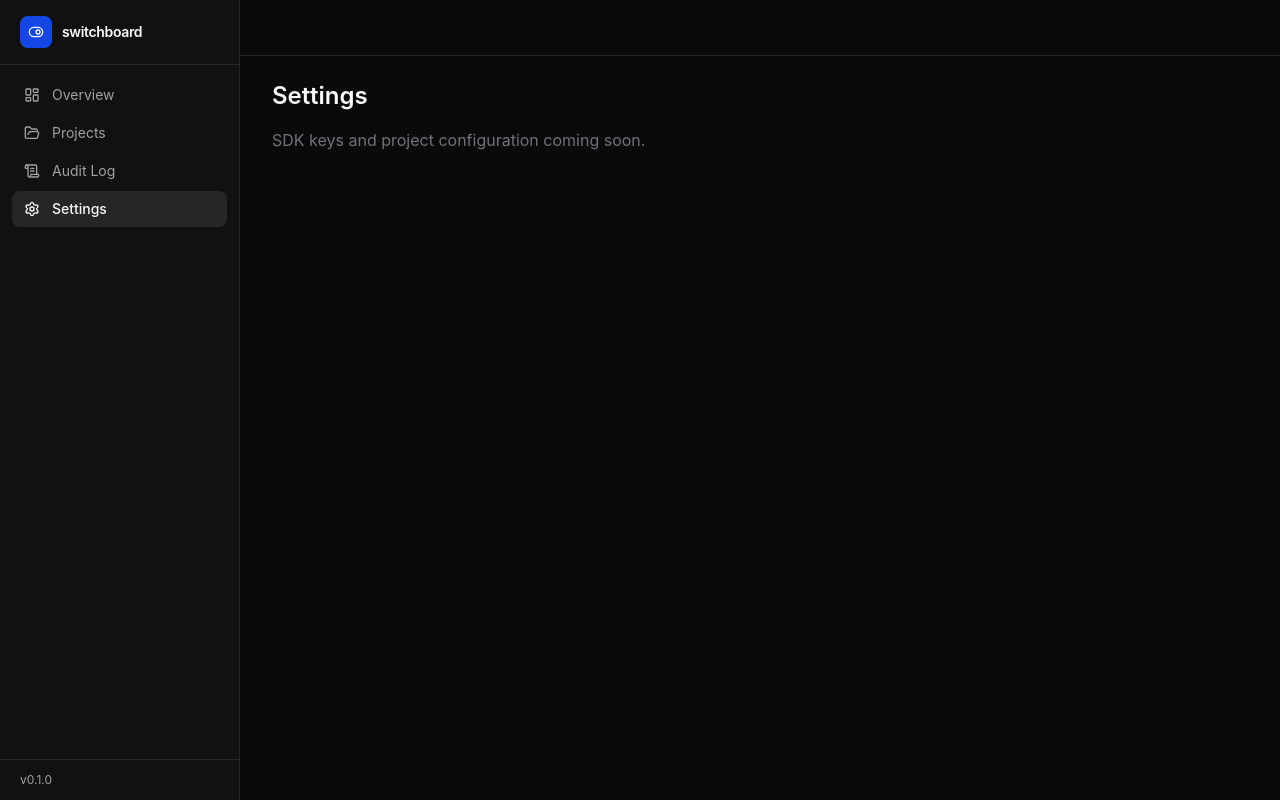
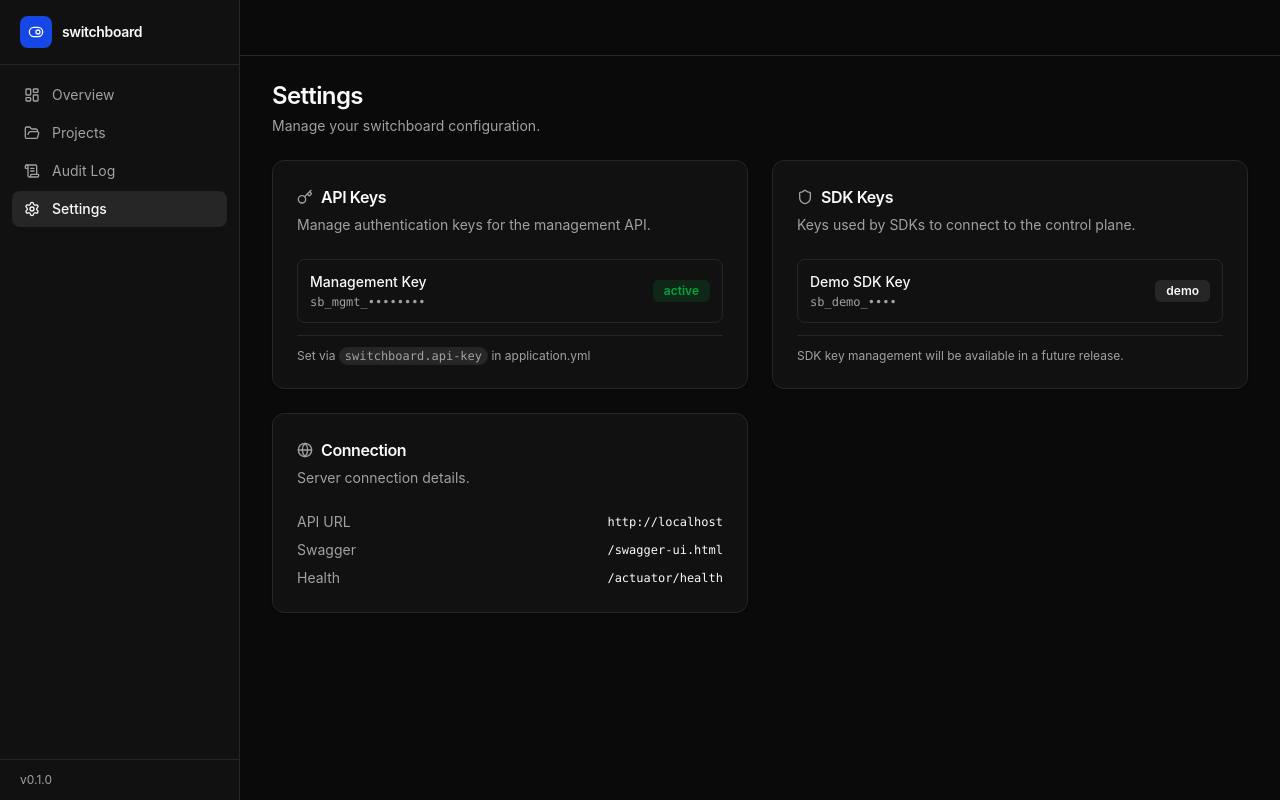
Before and after one commit to aidantrabs/switchboard, a React (Vite) app in the folder switchboard-dashboard/: page /settings in a window 1280 px wide. Built offline with nearby package versions, Linux system fonts and the light colour scheme; no server answers.

Commit message:
feat: rebuild audit log and settings pages with shadcn components

```diff
--- a/switchboard-dashboard/src/routes/audit.tsx
+++ b/switchboard-dashboard/src/routes/audit.tsx
@@ -1,13 +1,122 @@
 import { createRoute } from "@tanstack/react-router";
+import { useQuery } from "@tanstack/react-query";
+import { useState } from "react";
 import { rootRoute } from "./__root";
+import { projectQueries } from "../api/projects";
+import { auditQueries } from "../api/audit";
+import { PageLayout } from "../components/layout/PageLayout";
+import { Card, CardContent } from "../components/ui/card";
+import { Badge } from "../components/ui/badge";
+import { Table, TableHeader, TableBody, TableHead, TableRow, TableCell } from "../components/ui/table";
+import { ScrollText } from "lucide-react";
 
 export const auditRoute = createRoute({
   getParentRoute: () => rootRoute,
   path: "audit",
-  component: () => (
-    <div>
-      <h1 className="text-2xl font-semibold mb-4">Audit Log</h1>
-      <p className="text-zinc-500">Select a project to view audit logs.</p>
-    </div>
-  ),
+  component: AuditPage,
 });
+
+const actionVariant = (action: string) => {
+  if (action.includes("CREATED")) return "success" as const;
+  if (action.includes("DELETED")) return "destructive" as const;
+  if (action.includes("TOGGLED")) return "warning" as const;
+  return "secondary" as const;
+};
+
+function AuditPage() {
+  const { data: projects } = useQuery(projectQueries.list());
+  const [selectedProject, setSelectedProject] = useState<string | null>(null);
+
+  const projectKey = selectedProject ?? projects?.[0]?.key ?? null;
+  const { data: logs, isLoading } = useQuery({
+    ...auditQueries.byProject(projectKey ?? ""),
+    enabled: !!projectKey,
+  });
+
+  return (
+    <PageLayout title="Audit Log" description="Track all flag configuration changes.">
+      {projects && projects.length > 1 && (
+        <div className="flex gap-2">
+          {projects.map((p) => (
+            <button
+              key={p.key}
+              onClick={() => setSelectedProject(p.key)}
+              className={`rounded-md border px-3 py-1.5 text-xs font-medium transition-colors ${
+                projectKey === p.key
+                  ? "border-primary bg-primary text-primary-foreground"
+                  : "border-border hover:bg-muted"
+              }`}
+            >
+              {p.name}
+            </button>
+          ))}
+        </div>
+      )}
+
+      {!projectKey ? (
+        <Card>
+          <CardContent className="flex flex-col items-center justify-center py-12">
+            <ScrollText size={40} className="text-muted-foreground mb-3" />
+            <p className="text-sm text-muted-foreground">No projects available.</p>
+          </CardContent>
+        </Card>
+      ) : isLoading ? (
+        <Card className="animate-pulse">
+          <CardContent className="py-12">
+            <div className="h-4 w-48 rounded bg-muted mx-auto" />
+          </CardContent>
+        </Card>
+      ) : !logs?.length ? (
+        <Card>
+          <CardContent className="flex flex-col items-center justify-center py-12">
+            <ScrollText size={40} className="text-muted-foreground mb-3" />
+            <p className="text-sm text-muted-foreground">No audit entries yet.</p>
+          </CardContent>
+        </Card>
+      ) : (
+        <div className="rounded-lg border">
+          <Table>
+            <TableHeader>
+              <TableRow>
+                <TableHead>Time</TableHead>
+                <TableHead>Flag</TableHead>
+                <TableHead>Action</TableHead>
+                <TableHead>Environment</TableHead>
+                <TableHead>Changed By</TableHead>
+              </TableRow>
+            </TableHeader>
+            <TableBody>
+              {logs.map((log) => (
+                <TableRow key={log.id}>
+                  <TableCell className="text-xs text-muted-foreground whitespace-nowrap">
+                    {new Date(log.timestamp).toLocaleString(undefined, {
+                      month: "short", day: "numeric", hour: "2-digit", minute: "2-digit",
+                    })}
+                  </TableCell>
+                  <TableCell>
+                    <span className="font-mono text-sm">{log.flagKey ?? "—"}</span>
+                  </TableCell>
+                  <TableCell>
+                    <Badge variant={actionVariant(log.action)}>
+                      {log.action.toLowerCase().replace("_", " ")}
+                    </Badge>
+                  </TableCell>
+                  <TableCell>
+                    {log.environmentKey ? (
+                      <span className="font-mono text-xs">{log.environmentKey}</span>
+                    ) : (
+                      <span className="text-muted-foreground">—</span>
+                    )}
+                  </TableCell>
+                  <TableCell className="text-muted-foreground text-sm">
+                    {log.changedBy}
+                  </TableCell>
+                </TableRow>
+              ))}
+            </TableBody>
+          </Table>
+        </div>
+      )}
+    </PageLayout>
+  );
+}
--- a/switchboard-dashboard/src/routes/settings.tsx
+++ b/switchboard-dashboard/src/routes/settings.tsx
@@ -1,13 +1,97 @@
 import { createRoute } from "@tanstack/react-router";
 import { rootRoute } from "./__root";
+import { PageLayout } from "../components/layout/PageLayout";
+import { Card, CardContent, CardHeader, CardTitle, CardDescription } from "../components/ui/card";
+import { Badge } from "../components/ui/badge";
+import { Separator } from "../components/ui/separator";
+import { Key, Globe, Shield } from "lucide-react";
 
 export const settingsRoute = createRoute({
   getParentRoute: () => rootRoute,
   path: "settings",
-  component: () => (
-    <div>
-      <h1 className="text-2xl font-semibold mb-4">Settings</h1>
-      <p className="text-zinc-500">SDK keys and project configuration coming soon.</p>
+  component: SettingsPage,
+});
+
+function SettingsPage() {
+  return (
+    <PageLayout title="Settings" description="Manage your switchboard configuration.">
+      <div className="grid gap-6 lg:grid-cols-2">
+        <Card>
+          <CardHeader>
+            <div className="flex items-center gap-2">
+              <Key size={16} className="text-muted-foreground" />
+              <CardTitle className="text-base">API Keys</CardTitle>
+            </div>
+            <CardDescription>Manage authentication keys for the management API.</CardDescription>
+          </CardHeader>
+          <CardContent className="space-y-3">
+            <div className="flex items-center justify-between rounded-lg border p-3">
+              <div>
+                <p className="text-sm font-medium">Management Key</p>
+                <p className="text-xs text-muted-foreground font-mono mt-0.5">sb_mgmt_••••••••</p>
+              </div>
+              <Badge variant="success">active</Badge>
+            </div>
+            <Separator />
+            <p className="text-xs text-muted-foreground">
+              Set via <code className="bg-muted px-1.5 py-0.5 rounded">switchboard.api-key</code> in application.yml
+            </p>
+          </CardContent>
+        </Card>
+
+        <Card>
+          <CardHeader>
+            <div className="flex items-center gap-2">
+              <Shield size={16} className="text-muted-foreground" />
+              <CardTitle className="text-base">SDK Keys</CardTitle>
+            </div>
+            <CardDescription>Keys used by SDKs to connect to the control plane.</CardDescription>
+          </CardHeader>
+          <CardContent className="space-y-3">
+            <div className="flex items-center justify-between rounded-lg border p-3">
+              <div>
+                <p className="text-sm font-medium">Demo SDK Key</p>
+                <p className="text-xs text-muted-foreground font-mono mt-0.5">sb_demo_••••</p>
+              </div>
+              <Badge variant="secondary">demo</Badge>
+            </div>
+            <Separator />
+            <p className="text-xs text-muted-foreground">
+              SDK key management will be available in a future release.
+            </p>
+          </CardContent>
+        </Card>
+
+        <Card>
+          <CardHeader>
+            <div className="flex items-center gap-2">
+              <Globe size={16} className="text-muted-foreground" />
+              <CardTitle className="text-base">Connection</CardTitle>
+            </div>
+            <CardDescription>Server connection details.</CardDescription>
+          </CardHeader>
+          <CardContent className="space-y-2 text-sm">
+            <SettingRow label="API URL" value={window.location.origin} />
+            <SettingRow label="Swagger" value="/swagger-ui.html" link />
+            <SettingRow label="Health" value="/actuator/health" link />
+          </CardContent>
+        </Card>
+      </div>
+    </PageLayout>
+  );
+}
+
+function SettingRow({ label, value, link }: { label: string; value: string; link?: boolean }) {
+  return (
+    <div className="flex items-center justify-between">
+      <span className="text-muted-foreground">{label}</span>
+      {link ? (
+        <a href={value} target="_blank" rel="noopener noreferrer" className="font-mono text-xs hover:underline">
+          {value}
+        </a>
+      ) : (
+        <span className="font-mono text-xs">{value}</span>
+      )}
     </div>
-  ),
-});
+  );
+}
```
